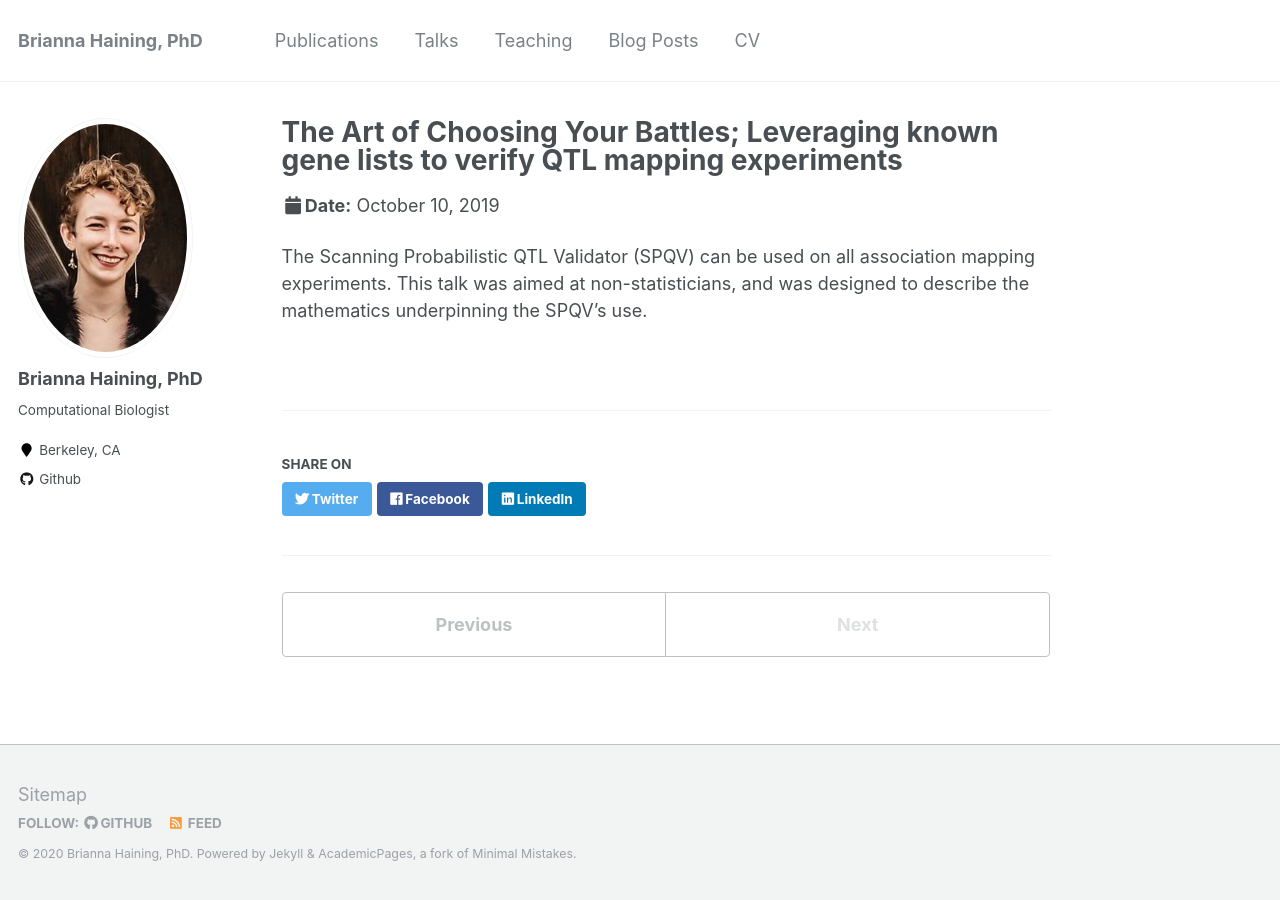
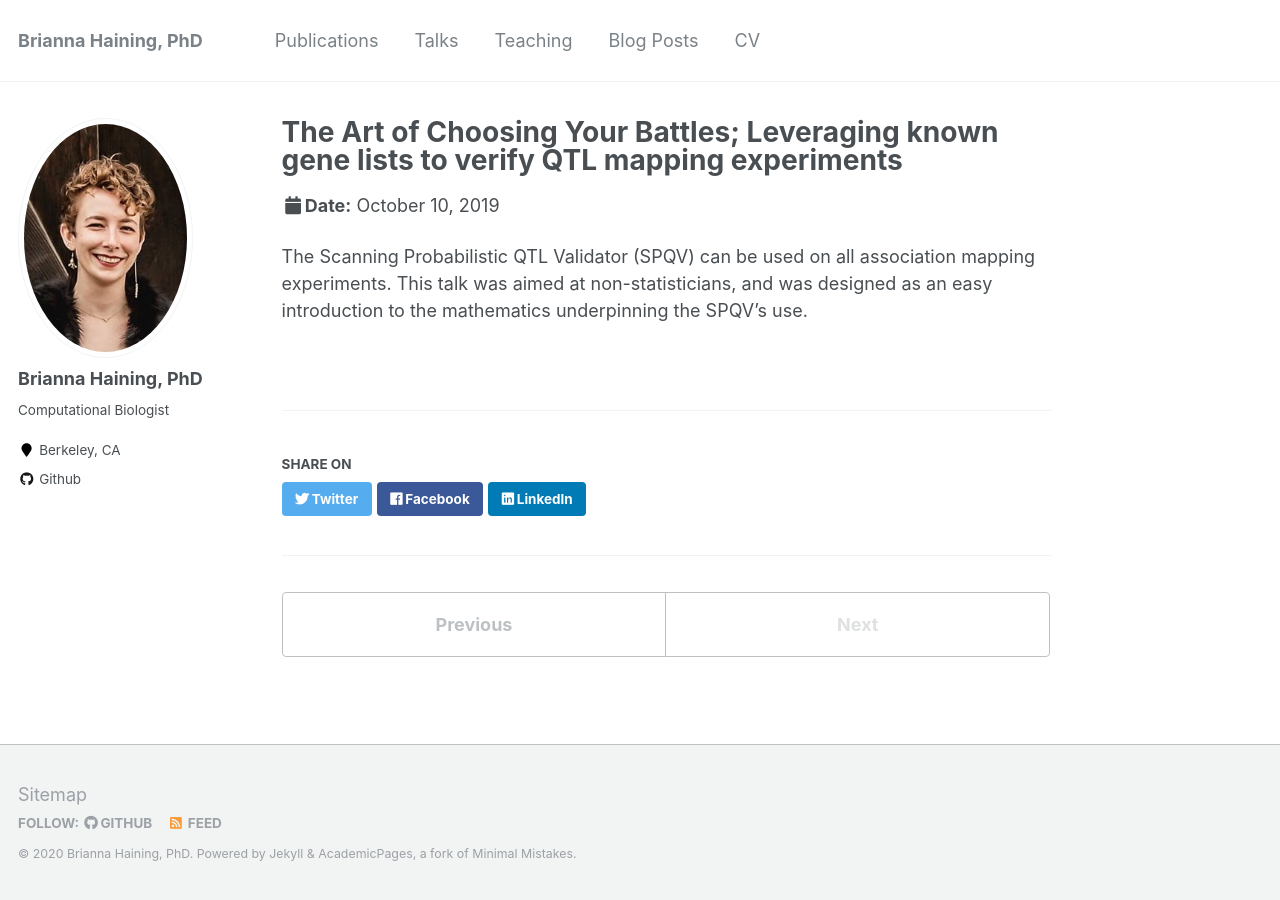
Before and after one commit to haining-b/haining-b.github.io, a Jekyll site: the page built from _talks/2019–10–10-talk-1.md, in a window 1280 px wide. Built offline with Jekyll 4.4.1, drawn with Linux system fonts in a browser that asks for light colours.

Commit message:
Update 2019–10–10-talk-1.md

```diff
--- a/_talks/2019–10–10-talk-1.md
+++ b/_talks/2019–10–10-talk-1.md
@@ -8,4 +8,4 @@
 location: "Albany, California"
 ---
 
-The Scanning Probabilistic QTL Validator (SPQV) can be used on all association mapping experiments. This talk was aimed at non-statisticians, and was designed to describe the mathematics underpinning the SPQV's use.
+The Scanning Probabilistic QTL Validator (SPQV) can be used on all association mapping experiments. This talk was aimed at non-statisticians, and was designed as an easy introduction to the mathematics underpinning the SPQV's use.
```
